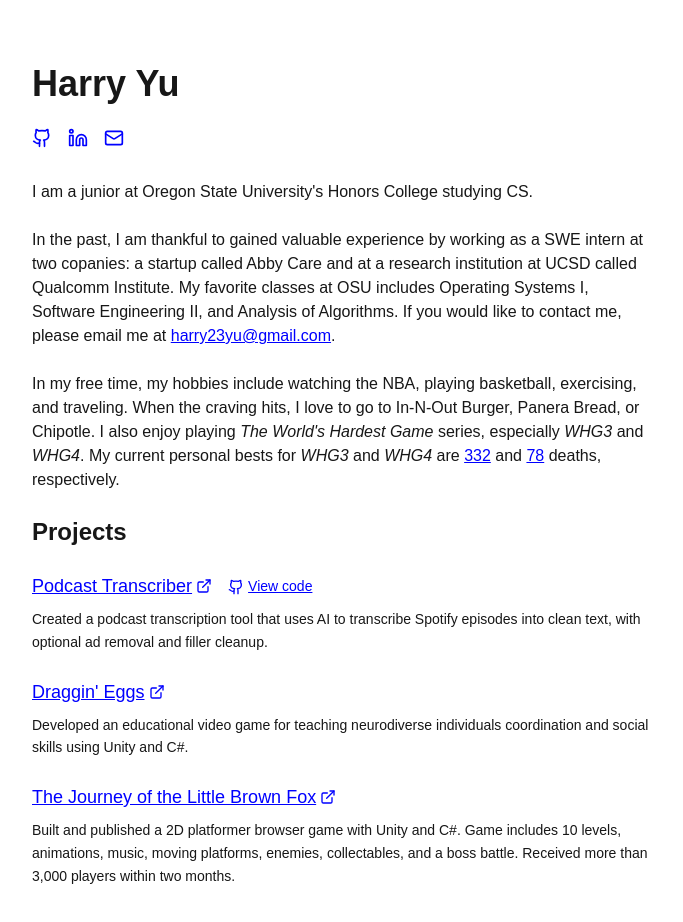
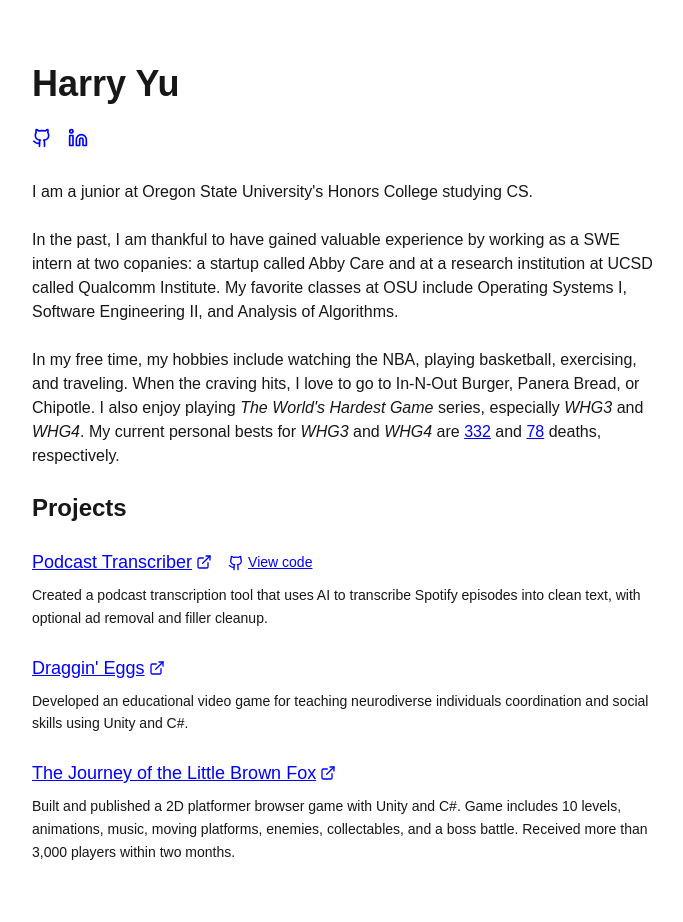
Before and after one commit to harry23yu/PersonalWebsite, a Next.js app: page / in a window 1280 px wide. Shown: the top 922 px of the page, without its empty margins (296-979 px from the left). Built offline with nearby package versions, Linux system fonts and the light colour scheme.

Commit message:
Fixed minor grammar mistakes and deleted email information

```diff
--- a/src/app/page.js
+++ b/src/app/page.js
@@ -4,7 +4,6 @@
   const socialLinks = [
     { icon: Github, href: "https://github.com/harry23yu", label: "GitHub" },
     { icon: Linkedin, href: "https://www.linkedin.com/in/harry23yu/", label: "LinkedIn" },
-    { icon: Mail, href: "mailto:harry23yu@gmail.com", label: "Email" },
   ];
 
   return (
@@ -38,7 +37,7 @@
           </p>
           <br></br>
           <p>
-            In the past, I am thankful to gained valuable experience by working as a SWE intern at two copanies: a startup called Abby Care and at a research institution at UCSD called Qualcomm Institute. My favorite classes at OSU includes Operating Systems I, Software Engineering II, and Analysis of Algorithms. If you would like to contact me, please email me at <a href="mailto:harry23yu@gmail.com">harry23yu@gmail.com</a>.
+            In the past, I am thankful to have gained valuable experience by working as a SWE intern at two copanies: a startup called Abby Care and at a research institution at UCSD called Qualcomm Institute. My favorite classes at OSU include Operating Systems I, Software Engineering II, and Analysis of Algorithms.
           </p>
           <br></br>
           <p>
```
